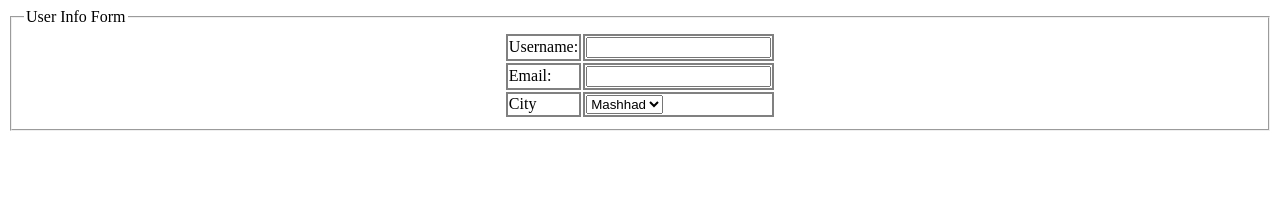
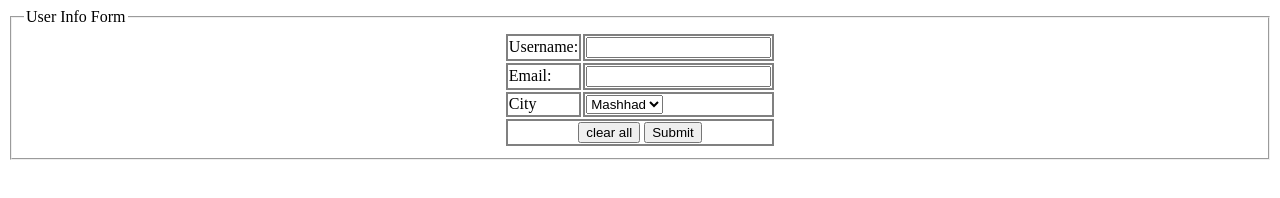
Before and after one commit to NimaRahmanzadeh2007/Python-Development, a plain HTML site: page Html-Css/week_1/form.html in a window 1280 px wide. Drawn offline with Linux system fonts and the light colour scheme.

```diff
--- a/Html-Css/week_1/form.html
+++ b/Html-Css/week_1/form.html
@@ -57,6 +57,12 @@
                         </select>
                     </td>
                 </tr>
+                <tr align="center">
+                    <td colspan="2">
+                        <input type="reset" , value="clear all">
+                        <input type="submit">
+                    </td>
+                </tr>
             </table>
         </form>
     </fieldset>
```
Also changed, not shown: 1 other file.
